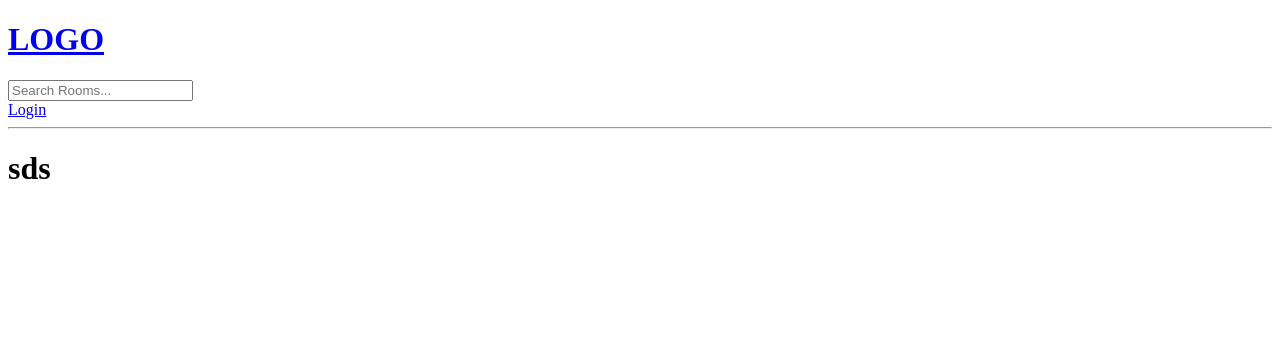
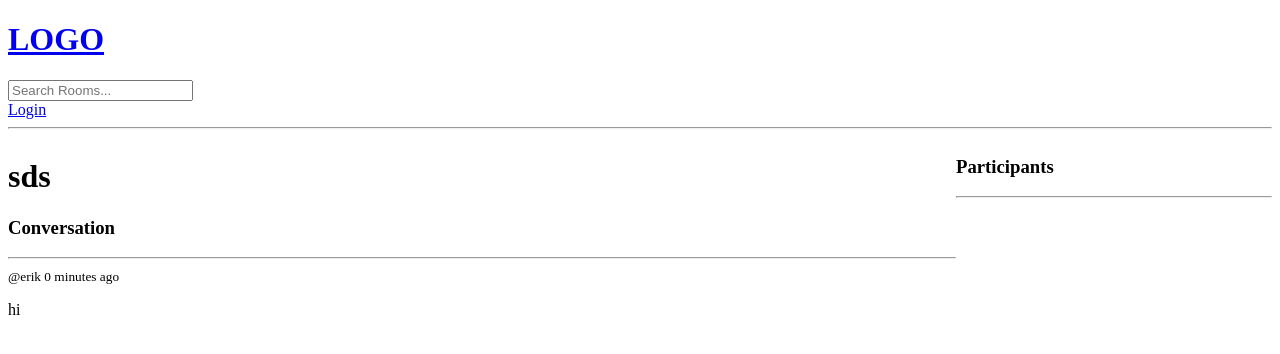
Before and after one commit to smit-patel1/studybud, a Django app: page /room/5/ in a window 1280 px wide. Shown: the top 354 px of the page. Run offline with Django 5.2, Linux system fonts and the light colour scheme; data comes from the database, SQL or seed files in the repository; both versions use the stored data as it was after the commit.

Commit message:
Activity feed 3 hrs and 32 min in

```diff
--- a/base/models.py
+++ b/base/models.py
@@ -14,7 +14,7 @@ class Room(models.Model):
     topic = models.ForeignKey(Topic, on_delete=models.SET_NULL, null=True)
     name = models.CharField(max_length=200)
     description = models.TextField(null=True, blank=True)
-    #participants =
+    participants = models.ManyToManyField(User, related_name='participants', blank=True)
     updated = models.DateTimeField(auto_now=True)
     created = models.DateTimeField(auto_now_add=True)
 
@@ -32,5 +32,8 @@ class Message(models.Model):
     updated = models.DateTimeField(auto_now=True)
     created = models.DateTimeField(auto_now_add=True)
 
+    class Meta:
+        ordering = ['-updated', '-created']
+
     def __str__(self):
         return self.body[0:50]
--- a/base/templates/base/room.html
+++ b/base/templates/base/room.html
@@ -1,5 +1,59 @@
 {% extends 'main.html' %} {% block content %}
 
-<h1>{{room.name}}</h1>
+<style>
+  .room-container {
+    display: grid;
+    grid-template-columns: 3fr 1fr;
+  }
+</style>
+
+<div class="room-container">
+  <div>
+    <h1>{{room.name}}</h1>
+
+    <p>{{room.description}}</p>
+
+    <div class="comment-wrapper">
+      <h3>Conversation</h3>
+      <hr />
+
+      {% for message in room_messages %}
+
+      <div>
+        {% if request.user == message.user %}
+        <a href="{% url 'delete-message' message.id%}">Delete</a>
+        {% endif %}
+        <small>@{{message.user}} {{message.created|timesince}} ago</small>
+        <p>{{message.body}}</p>
+      </div>
+
+      {% endfor %}
+    </div>
+
+    {% if request.user.is_authenticated %}
+    <div class="comment-form">
+      <form method="POST" action="">
+        {% csrf_token %}
+        <input
+          type="text"
+          name="body"
+          placeholder="Write your message here..."
+        />
+      </form>
+    </div>
+    {% endif %}
+  </div>
+
+  <div>
+    <h3>Participants</h3>
+    <hr />
+
+    {% for user in participants %}
+    <div>
+      <p>@{{user.username}}</p>
+    </div>
+    {% endfor %}
+  </div>
+</div>
 
 {% endblock %}
--- a/base/urls.py
+++ b/base/urls.py
@@ -11,5 +11,6 @@ urlpatterns = [
 
     path('create-room/', views.createRoom, name="create-room"),
     path('update-room/<str:pk>', views.updateRoom, name="update-room"),
-    path('delete-room/<str:pk>', views.deleteRoom, name="delete-room")
+    path('delete-room/<str:pk>', views.deleteRoom, name="delete-room"),
+    path('delete-message/<str:pk>', views.deleteMessage, name="delete-message"),
 ]
--- a/base/views.py
+++ b/base/views.py
@@ -6,7 +6,7 @@ from django.db.models import Q
 from django.contrib.auth.models import User
 from django.contrib.auth import authenticate, login, logout
 from django.contrib.auth.forms import UserCreationForm
-from .models import Room, Topic
+from .models import Room, Topic, Message
 from .forms import RoomForm
 
 
@@ -81,15 +81,29 @@ def home(request):
 
     topics = Topic.objects.all()
     room_count = rooms.count()
+    room_messages = Message.objects.all()
 
-    context = {'rooms': rooms, 'topics': topics, 'room_count': room_count}
+    context = {'rooms': rooms, 'topics': topics, 'room_count': room_count, 'room_messages': room_messages}
     return render(request, 'base/home.html', context)
 
 
 def room(request, pk):
     room = Room.objects.get(id=pk)
-    context  = {'room':room}
+    room_messages = room.message_set.all()
+    participants = room.participants.all()
+
+    if request.method == 'POST':
+        message = Message.objects.create(
+            user = request.user,
+            room = room,
+            body = request.POST.get('body')
+        )
+        room.participants.add(request.user)
+        return redirect('room', pk=room.id)
+
+    context  = {'room': room, 'room_messages': room_messages, 'participants': participants}
     return render(request, 'base/room.html', context)
+
 
 @login_required(login_url='/login')
 def createRoom(request):
@@ -102,6 +116,7 @@ def createRoom(request):
 
     context = {'form': form}
     return render(request, 'base/room_form.html', context)
+
 
 def updateRoom(request, pk):
     room = Room.objects.get(id=pk)
@@ -130,3 +145,16 @@ def deleteRoom(request, pk):
         room.delete()
         return redirect('home')
     return render(request, 'base/delete.html', {'obj':room})
+
+
+@login_required(login_url='login')
+def deleteMessage(request, pk):
+    message = Message.objects.get(id=pk)
+
+    if request.user != message.user:
+        return HttpResponse("You are not allowed here!")
+
+    if request.method == 'POST':
+        message.delete()
+        return redirect('home')
+    return render(request, 'base/delete.html', {'obj':message})
```
Also changed, not shown: base/templates/base/home.html (+10 -1 lines), base/migrations/0003_alter_room_options_room_participants.py (added), db.sqlite3.
